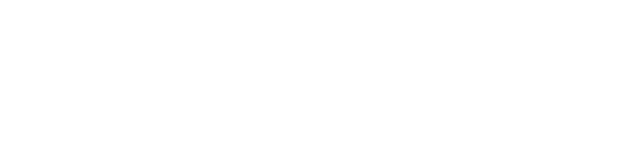
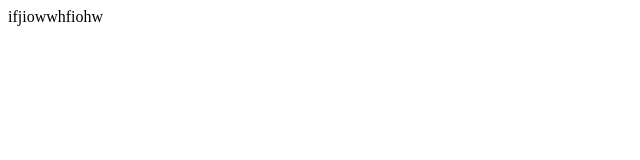
Before and after one commit to MonseGaona/andreguada.github.io, a plain HTML site: page index.html in a window 1280 px wide. Shown: the whole page, without its empty margins (0-640 px from the left). Drawn offline with Linux system fonts and the light colour scheme.

Commit message:
se agrego bytftyfs

```diff
--- a/index.html
+++ b/index.html
@@ -7,6 +7,6 @@
     <title>Document</title>
 </head>
 <body>
-    <div></div>
+    <div>ifjiowwhfiohw</div>
 </body>
 </html>
```
